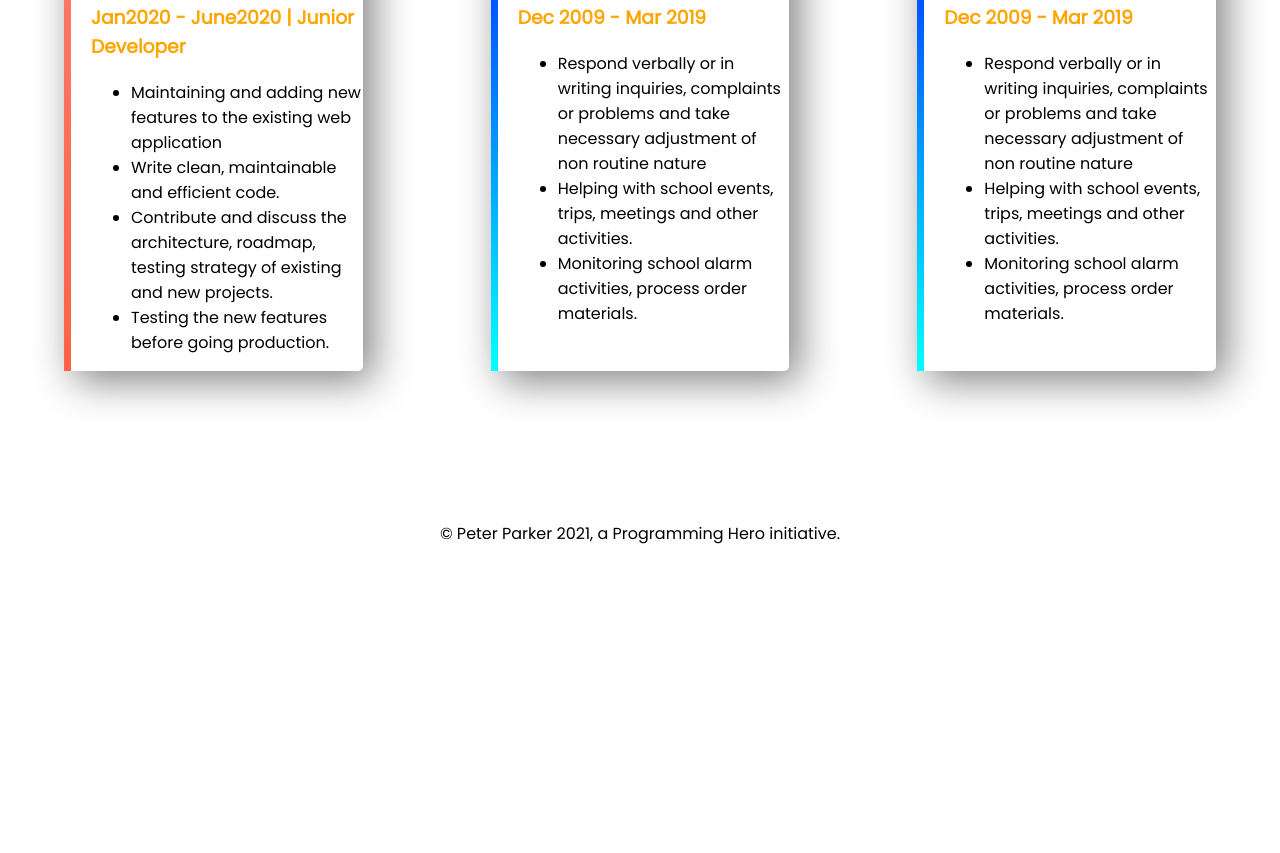
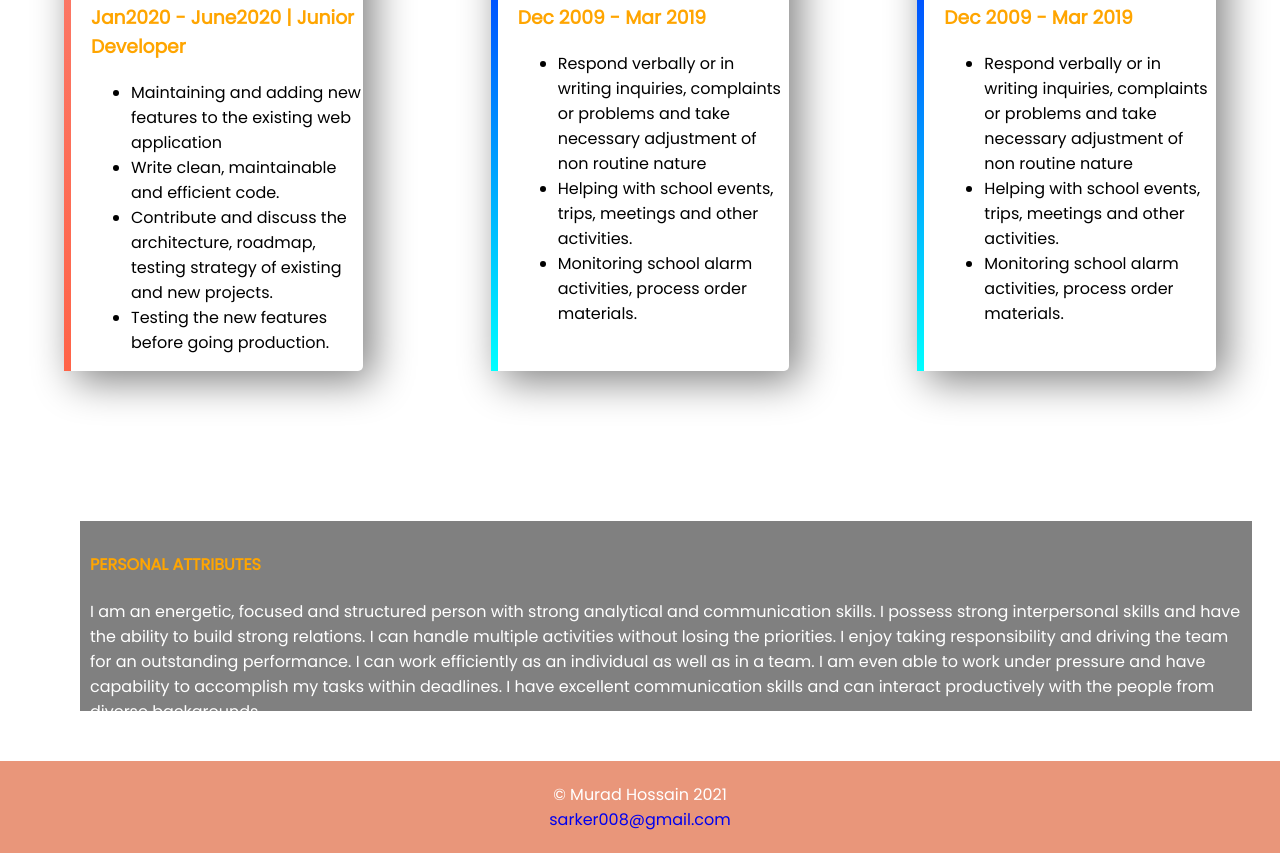
Before and after one commit to Masitbd/my-portfolio1, a plain HTML site: page index.html in a window 1280 px wide. Shown: the part 1520-2373 px from the top of the page. Before the commit the page ends 2082 px from the top, so only its background shows below. Drawn offline with Linux system fonts and the light colour scheme.

Commit message:
Add personal attribute section

```diff
--- a/index.html
+++ b/index.html
@@ -100,10 +100,24 @@
         </ul>
       </div>
     </div>
-
+  </section>
+  <section>
+    <div class="box">
+      <h4 class="orange-color">PERSONAL ATTRIBUTES</h4>
+      I am an energetic, focused and structured person with strong analytical and communication skills. I possess
+      strong interpersonal skills and have the ability to build strong relations. I can handle multiple activities
+      without
+      losing the priorities. I enjoy taking responsibility and driving the team for an outstanding performance. I can
+      work
+      efficiently as an individual as well as in a team. I am even able to work under pressure and have capability to
+      accomplish my tasks within deadlines. I have excellent communication skills and can interact productively with
+      the people from diverse backgrounds.
+    </div>
   </section>
   <footer>
-    <p>© Peter Parker 2021, a Programming Hero initiative.</p>
+    <p>© Murad Hossain 2021</br>
+      <a class="footer-mail" href="mailto:sarker008@gmail.com">sarker008@gmail.com</a>
+    </p>
   </footer>
 </body>
 
--- a/style.css
+++ b/style.css
@@ -76,10 +76,29 @@ h2{
   border-image-slice: 1;
 
 }
-footer p{
+footer{
   text-align: center;
+  background-color: DarkSalmon;
+  padding: 5px;
+  color: white;
+
 }
 .experience{
   margin-left: 20px;
   padding: 50px;
+
 }
+.footer-mail{
+  text-decoration: none;
+}
+
+.box{
+  height: 170px;
+  width: 90%;
+  background-color: gray;
+  margin-bottom: 50px;
+  margin-left: 80px;
+  padding: 10px;
+  color: white;
+  box-shadow: 5px 10px 18px #16154e:
+}
```
